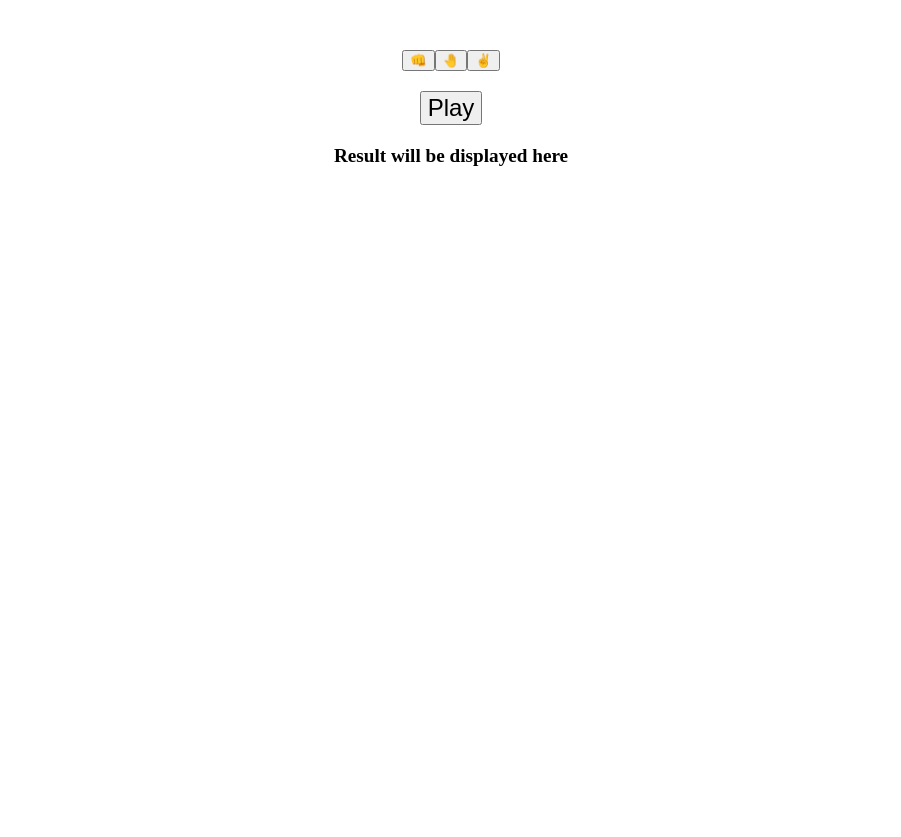
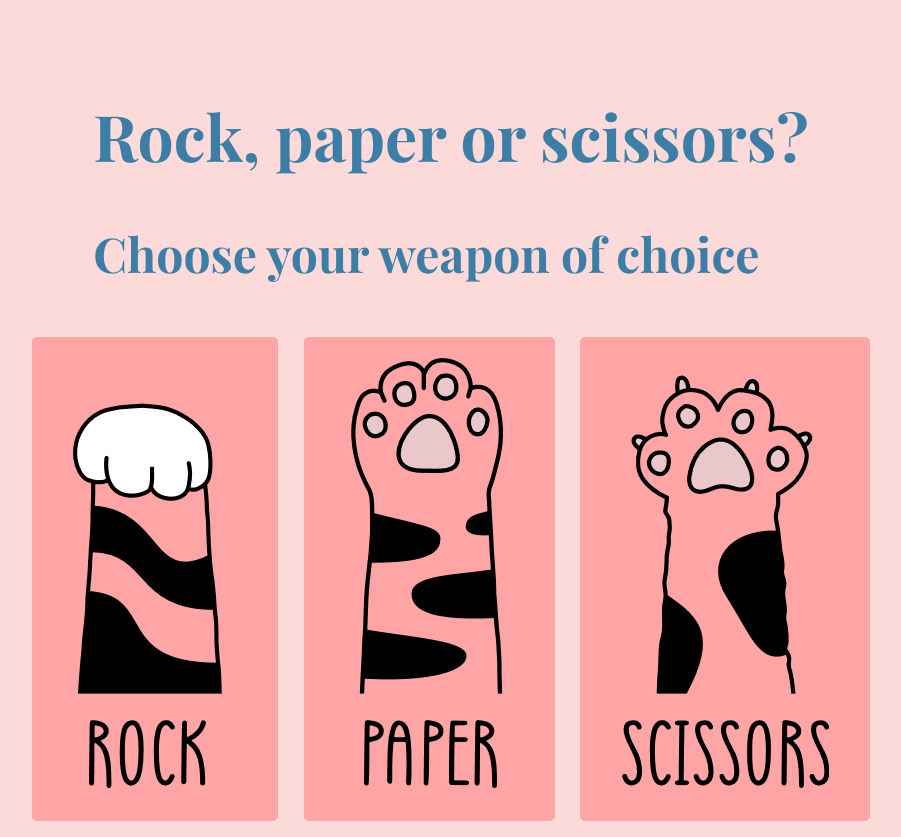
Before and after one commit to Sieglindevwb/12_Games, a plain HTML site: page 1_Rock-paper-scissors/index.html in a window 1280 px wide. Shown: the top 837 px of the page, without its empty margins (189-1090 px from the left). Before the commit the page ends 800 px from the top, so only its background shows below. Drawn offline with Linux system fonts and the light colour scheme; a web font is replaced by a local one.

Commit message:
Add styling to my game

```diff
--- a/1_Rock-paper-scissors/index.html
+++ b/1_Rock-paper-scissors/index.html
@@ -4,20 +4,27 @@
     <meta charset="UTF-8">
     <meta name="viewport" content="width=device-width, initial-scale=1.0">
     <title>Rock-paper-scissor Game</title>
+    <link rel="preconnect" href="https://fonts.googleapis.com">
+    <link rel="preconnect" href="https://fonts.gstatic.com" crossorigin>
+    <link href="https://fonts.googleapis.com/css2?family=Agbalumo&display=swap" rel="stylesheet">
     <link rel= "stylesheet" href= "style.css">
 </head>
 <body>
-    <div class="choices">
-    <button class="choiceBtn" data-choice="rock">👊</button>
-    <button class="choiceBtn" data-choice="paper">🤚</button>
-    <button class="choiceBtn" data-choice="scissors">✌️</button>
-    </div>
+    <header>
+        <h1>Rock, paper or scissors?</h1>
+        <h2>Choose your weapon of choice</h2>
+    </header>
+        <div class="choices">
+        <button class="choiceBtn" data-choice="rock"><img src="./img/rock-cat.png" alt="Paw of a cat showing rock"></button>
+        <button class="choiceBtn" data-choice="paper"><img src="./img/paper-cat.png" alt="Catpaw showing paper"></button>
+        <button class="choiceBtn" data-choice="scissors"><img src="./img/scissors-cat.png" alt="Catpaw showing nails as scissors"></button>
+        </div>
 
-    <button class="playBtn">Play</button>
+        <button class="playBtn">Play</button>
 
-    <div class="result-message">Result will be displayed here</div>
+        <div class="result-message">Result will be displayed here</div>
 
-    <button id="replayBtn">Replay</button>
+        <button class="playBtn" id="replayBtn">Replay</button>
 
     <!-- <h1 class="gameText" id="playerText">Player: </h1>
     <h1 class="gameText" id="computerText">Computer: </h1>
--- a/1_Rock-paper-scissors/style.css
+++ b/1_Rock-paper-scissors/style.css
@@ -1,9 +1,21 @@
+@font-face {
+    font-family: 'PlayfairDisplay';
+    src: url(./fonts/PlayfairDisplay-VariableFont_wght.ttf);
+}
+
 body {
     display: flex;
     flex-direction: column;
     align-items: center;
     font-size: 2rem;
     margin-top: 50px;
+    font-family: 'PlayfairDisplay';
+    background-color: #FCDADA;
+}
+
+header {
+   color: #3D7EA6;
+   font-size: xx-large;
 }
 
 .choices {
@@ -12,25 +24,54 @@ body {
     margin-bottom: 20px;
 }
 
-.choicebtn {
-    background-color: #f1f1f1;
+.choiceBtn {
+    text-decoration: none;
+    background-color: #FFA5A5;
     padding: 20px 40px;
-    border: 1px solid #ccc;
+    margin: 1vw;
+    border: 1px solid #FFA5A5;
     cursor: pointer;
     transition: background-color 0.3s ease;
+    font-size: 50px;
+    border-radius: 5px;
 }
 
 .choice:hover {
     background-color: #ddd;
 }
 
+.choiceBtn:hover {
+    transform: scale(1.2);
+}
+
 .playBtn {
     font-size: 1.5rem;
-    margin-bottom: 20px;
+    margin-top: 50px;
+    margin-bottom: 50px;
     cursor: pointer;
+    background-color: #FFA5A5;
+    border: 1px solid #FFA5A5;
+    border-radius: 5px;
+    padding: 20px 40px;
+    font-size: 50px;
+    color: white;
 }
 
 .result-message {
-    font-size: 1.2rem;
+    font-size: 1.5rem;
     font-weight: bold;
+    color:#3D7EA6
 }
+
+.replayBtn {
+    font-size: 1.5rem;
+    margin-top: 50px;
+    margin-bottom: 50px;
+    cursor: pointer;
+    background-color: #3D7EA6;
+    border: 1px solid #3D7EA6;
+    border-radius: 5px;
+    padding: 20px 40px;
+    font-size: 50px;
+    color: white;
+}
```
Also changed, not shown: 1_Rock-paper-scissors/fonts/JustAnotherHand-Regular.ttf (added), 1_Rock-paper-scissors/fonts/PlayfairDisplay-Italic-VariableFont_wght.ttf (added), 1_Rock-paper-scissors/fonts/PlayfairDisplay-VariableFont_wght.ttf (added), 1_Rock-paper-scissors/img/paper-cat.png (added), 1_Rock-paper-scissors/img/rock-cat.png (added), 1_Rock-paper-scissors/img/scissors-cat.png (added).
